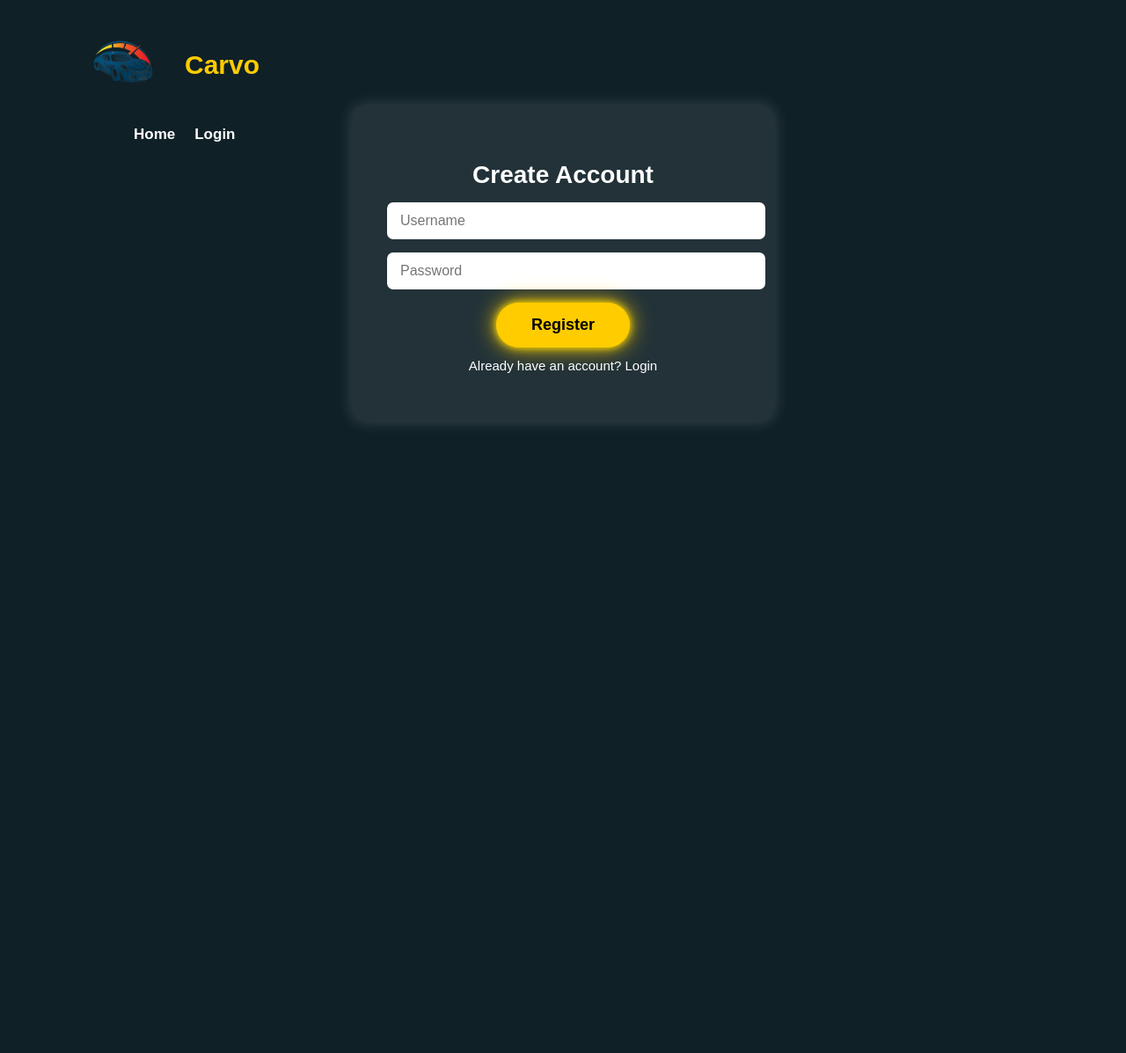
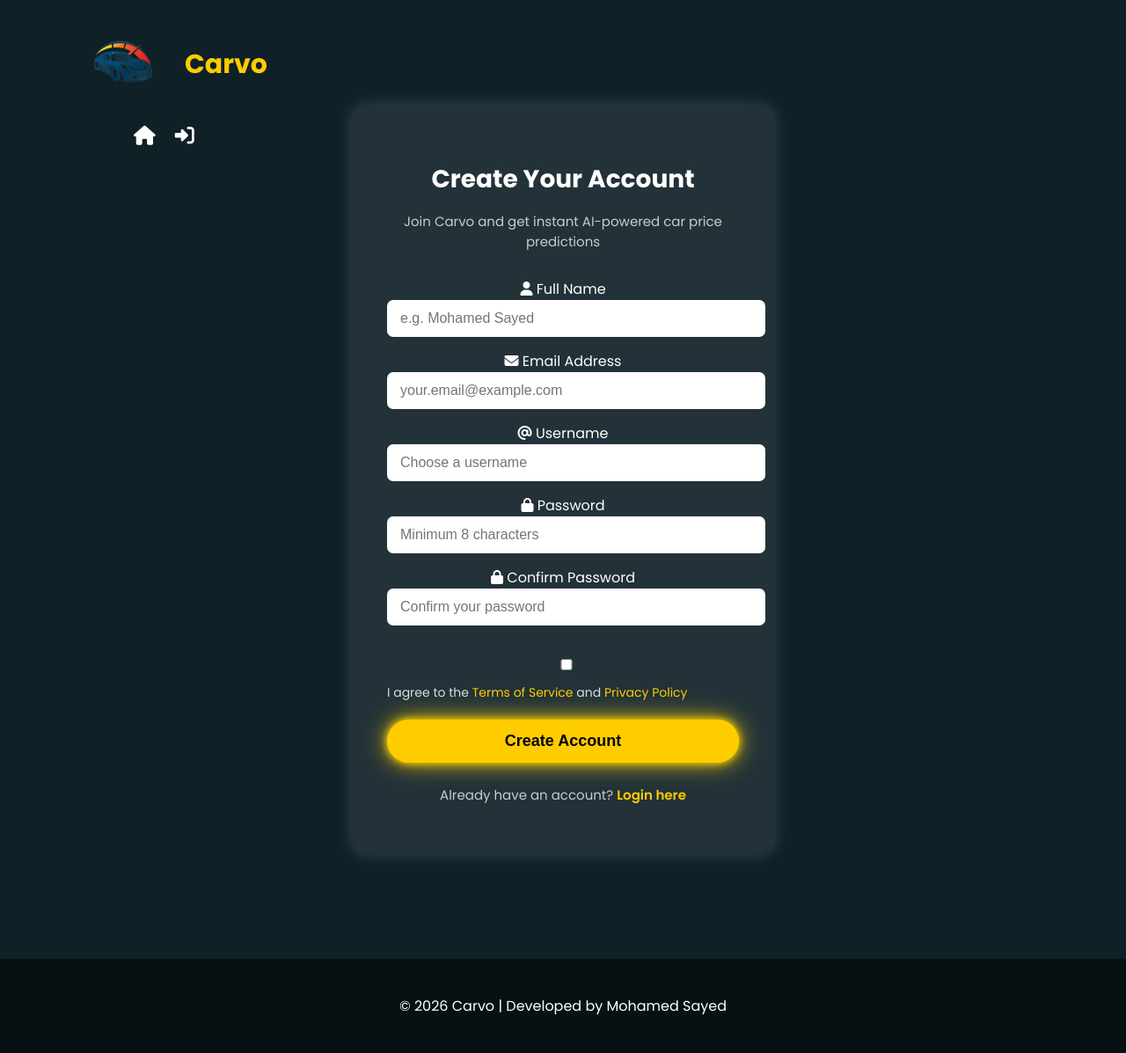
Before and after one commit to Mohamedsayed01/car_price, a Flask app: page /register in a window 1280 px wide. Shown: the whole page at 88% size. Before the commit the page ends 484 px from the top, so only its background shows below. Run offline with Flask 3, Linux system fonts and the light colour scheme.

Commit message:
Update register.html

```diff
--- a/templates/register.html
+++ b/templates/register.html
@@ -1,47 +1,152 @@
 <!DOCTYPE html>
 <html lang="en">
-
 <head>
     <meta charset="UTF-8">
+    <meta name="viewport" content="width=device-width, initial-scale=1.0">
     <title>Carvo | Register</title>
+
+    <!-- Google Fonts -->
+    <link href="https://fonts.googleapis.com/css2?family=Poppins:wght@300;400;600;700&display=swap" rel="stylesheet">
+
+    <!-- Font Awesome -->
+    <link rel="stylesheet" href="https://cdnjs.cloudflare.com/ajax/libs/font-awesome/6.4.0/css/all.min.css">
+
+    <!-- Custom CSS -->
     <link rel="stylesheet" href="{{ url_for('static', filename='style.css') }}">
 </head>
-
 <body>
 
+<!-- Navbar -->
 <nav class="navbar" id="navbar">
     <div class="container">
         <div class="logo">
-            <img src="{{ url_for('static', filename='caricon.png') }}">
+            <img src="{{ url_for('static', filename='caricon.png') }}" alt="Carvo Logo">
             <span>Carvo</span>
         </div>
         <ul class="nav-links">
-            <li><a href="/">Home</a></li>
-            <li><a href="/login">Login</a></li>
+            <li><a href="/" title="Home"><i class="fa-solid fa-house"></i></a></li>
+            <li><a href="/login" title="Login"><i class="fa-solid fa-right-to-bracket"></i></a></li>
         </ul>
     </div>
 </nav>
 
+<!-- Register Section -->
 <section class="auth-section">
     <div class="auth-box">
-        <h2>Create Account</h2>
+        <h2>Create Your Account</h2>
+        <p style="color: #ccc; margin: 15px 0 30px; font-size: 15px;">
+            Join Carvo and get instant AI-powered car price predictions
+        </p>
 
-        {% if msg %}
-            <p class="auth-msg">{{ msg }}</p>
-        {% endif %}
+        <!-- Flash Messages -->
+        {% with messages = get_flashed_messages(with_categories=true) %}
+            {% if messages %}
+                {% for category, message in messages %}
+                    <p class="auth-msg"
+                       style="color: {% if category == 'error' %}#ff4444{% else %}#44ff44{% endif %};
+                              font-weight: 600; margin-bottom: 20px;">
+                        {{ message }}
+                    </p>
+                {% endfor %}
+            {% endif %}
+        {% endwith %}
 
-        <form method="POST">
+        <form method="POST" novalidate>
+            <!-- Full Name -->
+            <div class="form-group">
+                <label for="full_name"><i class="fas fa-user"></i> Full Name</label>
+                <input type="text"
+                       id="full_name"
+                       name="full_name"
+                       placeholder="e.g. Mohamed Sayed"
+                       required
+                       autocomplete="name">
+            </div>
 
-            <input type="text" name="username" placeholder="Username" required>
-            <input type="password" name="password" placeholder="Password" required>
+            <!-- Email -->
+            <div class="form-group">
+                <label for="email"><i class="fas fa-envelope"></i> Email Address</label>
+                <input type="email"
+                       id="email"
+                       name="email"
+                       placeholder="your.email@example.com"
+                       required
+                       autocomplete="email">
+            </div>
 
-            <button type="submit" class="btn neon-btn">Register</button>
+            <!-- Username -->
+            <div class="form-group">
+                <label for="username"><i class="fas fa-at"></i> Username</label>
+                <input type="text"
+                       id="username"
+                       name="username"
+                       placeholder="Choose a username"
+                       required
+                       autocomplete="username"
+                       minlength="4">
+            </div>
+
+            <!-- Password -->
+            <div class="form-group">
+                <label for="password"><i class="fas fa-lock"></i> Password</label>
+                <input type="password"
+                       id="password"
+                       name="password"
+                       placeholder="Minimum 8 characters"
+                       required
+                       minlength="8"
+                       autocomplete="new-password">
+            </div>
+
+            <!-- Confirm Password -->
+            <div class="form-group">
+                <label for="confirm_password"><i class="fas fa-lock"></i> Confirm Password</label>
+                <input type="password"
+                       id="confirm_password"
+                       name="confirm_password"
+                       placeholder="Confirm your password"
+                       required
+                       autocomplete="new-password">
+            </div>
+
+            <!-- Terms Checkbox -->
+            <div style="margin: 20px 0; text-align: left; font-size: 14px; color: #ddd;">
+                <input type="checkbox" id="terms" name="terms" required>
+                <label for="terms">
+                    I agree to the <a href="#" style="color: #ffcc00;">Terms of Service</a>
+                    and <a href="#" style="color: #ffcc00;">Privacy Policy</a>
+                </label>
+            </div>
+
+            <!-- Submit Button -->
+            <button type="submit" class="btn neon-btn" style="width: 100%; padding: 14px;">
+                Create Account
+            </button>
         </form>
 
-        <p>Already have an account? <a href="/login">Login</a></p>
+        <p style="margin-top: 25px; font-size: 15px; color: #ccc;">
+            Already have an account?
+            <a href="/login" style="color: #ffcc00; font-weight: 600;">Login here</a>
+        </p>
     </div>
 </section>
 
+<!-- Footer -->
+<footer>
+    <p>© 2026 Carvo | Developed by Mohamed Sayed</p>
+</footer>
+
+<!-- Navbar scroll effect -->
+<script>
+    window.addEventListener("scroll", function () {
+        const nav = document.getElementById("navbar");
+        if (window.scrollY > 50) {
+            nav.classList.add("scrolled");
+        } else {
+            nav.classList.remove("scrolled");
+        }
+    });
+</script>
+
 </body>
-
 </html>
```
